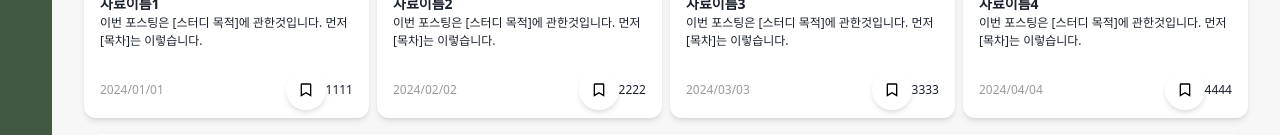
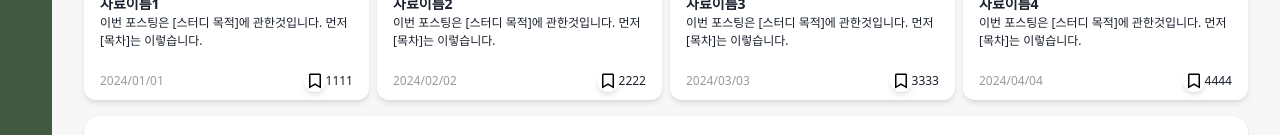
Before and after one commit to BDD-CLUB/01-doo-re-front, a Next.js app: page /team/1/study/1 in a window 1280 px wide. Shown: the part 665-800 px from the top of the page. Built offline with nearby package versions, Linux system fonts and the light colour scheme.

Commit message:
feat : icon font style을 size로 변경

```diff
--- a/src/components/StudyAssetCard/index.tsx
+++ b/src/components/StudyAssetCard/index.tsx
@@ -18,11 +18,11 @@ const StudyAssetCard = ({ title, content, date, bookmark, img }: StudyAssetCardP
         <Flex align="center">
           <IconButton
             color="black"
-            fontStyle="md"
             bg="transparent"
             _hover={{ bg: 'transparent' }}
             aria-label="bookmark"
             icon={<BiBookmark />}
+            size="icon_sm"
           />
           <Text textStyle="sm">{bookmark}</Text>
         </Flex>
```
